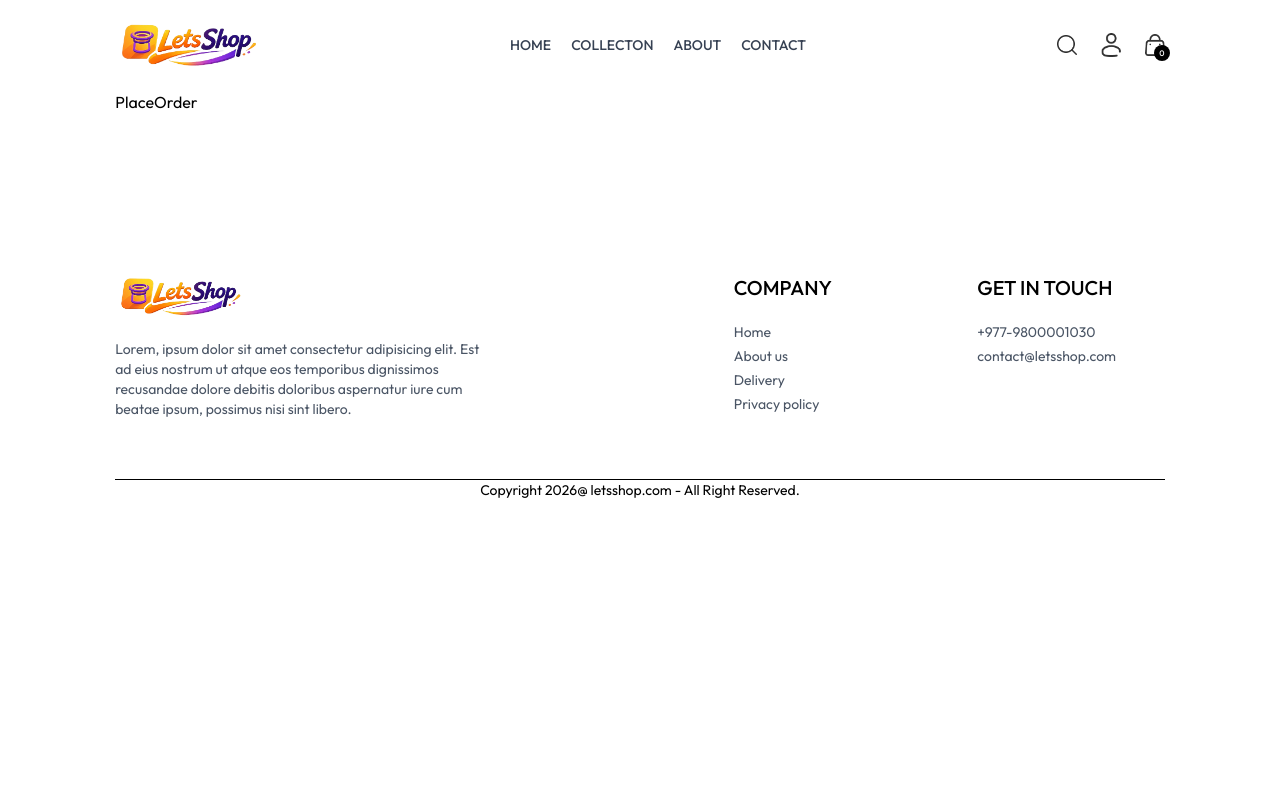
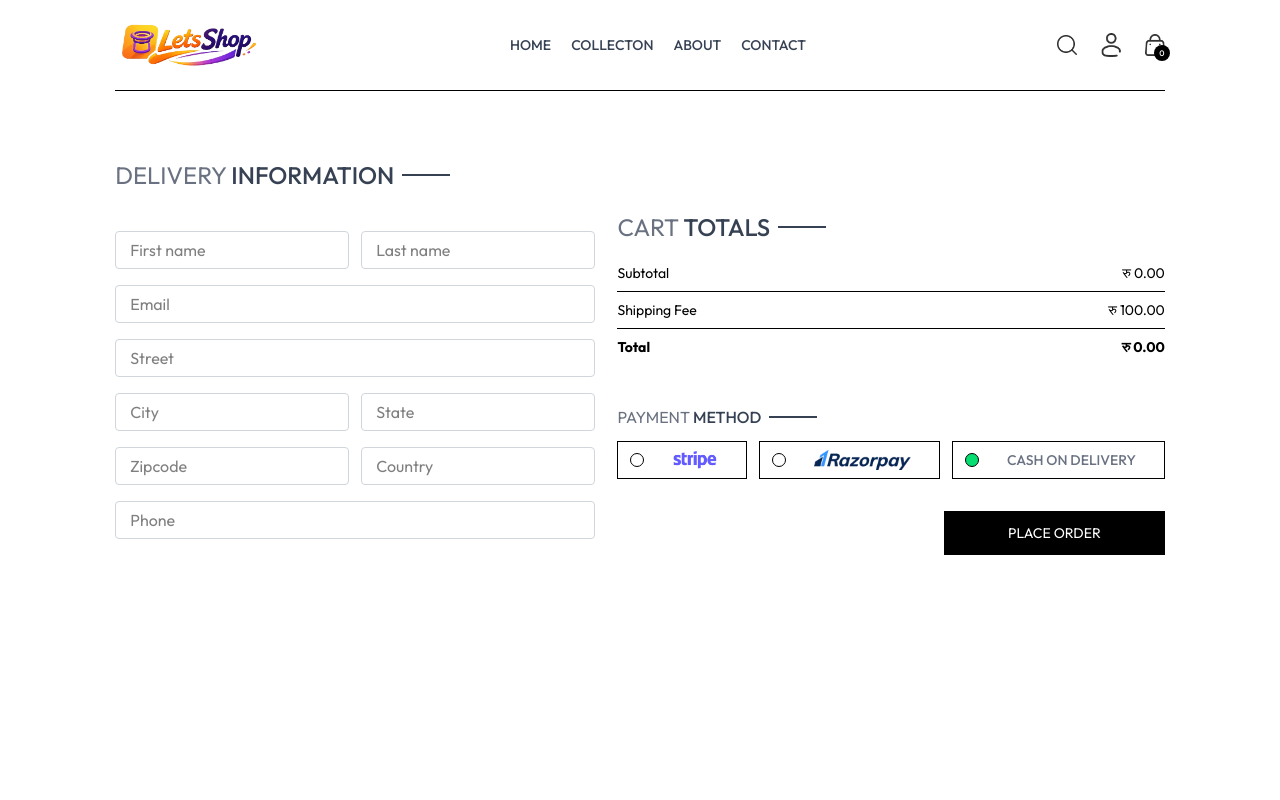
Before and after one commit to NishanSunar/LetsShop, a React (Vite) app in the folder Frontend/: page /placeOrder in a window 1280 px wide. Shown: the top 800 px of the page. Built offline with nearby package versions, Linux system fonts and the light colour scheme.

Commit message:
feat: place order page

```diff
--- a/Frontend/src/assets/assets.js
+++ b/Frontend/src/assets/assets.js
@@ -73,6 +73,7 @@
 import razorpay_logo from './razorpay_logo.png'
 import stripe_logo from './stripe_logo.png'
 import cross_icon from './cross_icon.png'
+import _icon from './_icon.png'
 
 export const assets = {
     logo,
@@ -92,7 +93,8 @@
     contact_img,
     razorpay_logo,
     stripe_logo,
-    cross_icon
+    cross_icon,
+    _icon
 }
 
 export const products = [
--- a/Frontend/src/context/ShopContext.jsx
+++ b/Frontend/src/context/ShopContext.jsx
@@ -1,7 +1,7 @@
 import { createContext, useEffect, useState } from "react";
 import { products } from "../assets/assets";
 import { ToastContainer, toast } from 'react-toastify';
-
+import {useNavigate} from 'react-router'
 export const ShopContext = createContext();
 
 const ShopContextProvider = (props) =>{
@@ -11,6 +11,7 @@
     const [search, setSearch] = useState('')
     const [showSearch, setShowSearch] = useState(false)
     const [cartItems, setCartItems] = useState({})
+    const navigate = useNavigate()
 
 
     const addToCart = async (itemId, size) =>{
@@ -81,7 +82,7 @@
         cartItems, addToCart,
         getCartCount,
         updateQuantity,
-        getCartAmount
+        getCartAmount, navigate
     }
 
     return (
--- a/Frontend/src/pages/Cart.jsx
+++ b/Frontend/src/pages/Cart.jsx
@@ -6,7 +6,7 @@
 
 const Cart = () => {
 
-  const {products, currency, cartItems, updateQuantity} = useContext(ShopContext)
+  const {products, currency, cartItems, updateQuantity, navigate} = useContext(ShopContext)
 
   const [cartData, setCartData] = useState([])
 
@@ -63,6 +63,9 @@
       <div className='flex justify-end my-20'>
         <div className='w-full sm:w-112.5'>
           <CartTotal/>
+          <div className='w-full text-end'>
+            <button onClick={()=> navigate('/placeOrder')} className='bg-black text-white text-sm my-8 px-8 py-3'>PROCEED TO CHECKOUT</button>
+          </div>
         </div>
       </div>
 
--- a/Frontend/src/pages/PlaceOrder.jsx
+++ b/Frontend/src/pages/PlaceOrder.jsx
@@ -1,8 +1,62 @@
-import React from 'react'
+import React, { useContext, useState } from 'react'
+import Title from '../components/Title'
+import CartTotal from '../components/CartTotal'
+import { assets } from '../assets/assets'
+import { ShopContext } from '../context/ShopContext'
 
 const PlaceOrder = () => {
+  const [method, setMethod] = useState('cod')
+  const {navigate} = useContext(ShopContext)
   return (
-    <div>PlaceOrder</div>
+
+    <div className='flex flex-col sm:flex-row justify-between gap-4 pt-5 sm:pt-14 min-h-[80vh] border-t'>
+      <div className='flex flex-col gap-4 w-full sm:max-w-[480px]'>
+        <div className='text-xl sm:text-2xl my-3'>
+          <Title  text1={'DELIVERY'} text2={'INFORMATION'}/>
+        </div>
+        <div className='flex gap-3'>
+          <input className='border border-gray-300 rounded py-1.5 px-3.5 w-full' placeholder='First name' type="text" />
+           <input className='border border-gray-300 rounded py-1.5 px-3.5 w-full' placeholder='Last name' type="text" />
+        </div>
+        <input className='border border-gray-300 rounded py-1.5 px-3.5 w-full' placeholder='Email' type="email" />
+        <input className='border border-gray-300 rounded py-1.5 px-3.5 w-full' placeholder='Street' type="text" />
+        <div className='flex gap-3'>
+          <input className='border border-gray-300 rounded py-1.5 px-3.5 w-full' placeholder='City' type="text" />
+           <input className='border border-gray-300 rounded py-1.5 px-3.5 w-full' placeholder='State' type="text" />
+        </div>
+        <div className='flex gap-3'>
+          <input className='border border-gray-300 rounded py-1.5 px-3.5 w-full' placeholder='Zipcode' type="number" />
+           <input className='border border-gray-300 rounded py-1.5 px-3.5 w-full' placeholder='Country' type="text" />
+        </div>
+        <input className='border border-gray-300 rounded py-1.5 px-3.5 w-full' placeholder='Phone' type="number" />
+      </div>
+
+      <div className='mt-8'>
+        <div className='mt-8 min-w-80'>
+          <CartTotal/>
+        </div>
+        <div className='mt-12'>
+          <Title text1={'PAYMENT'} text2={'METHOD'}/>
+          <div className='flex gap-3 flex-col lg:flex-row'>
+            <div onClick={()=>setMethod('strip')} className='flex items-center gap-3 border p-2 px-3 cursor-pointer'>
+              <p className={`min-w-3.5 h-3.5 border rounded-full ${method === 'strip' ? 'bg-green-400' : ''}`}></p>
+              <img className='h-5 mx-4 ' src={assets.stripe_logo} alt="" />
+            </div>
+            <div onClick={()=> setMethod('razorpay')} className='flex items-center gap-3 border p-2 px-3 cursor-pointer'>
+              <p className={`min-w-3.5 h-3.5 border rounded-full ${method === 'razorpay' ? 'bg-green-400' : ''}`}></p>
+              <img className='h-5 mx-4 ' src={assets.razorpay_logo} alt="" />
+            </div>
+            <div onClick={()=>setMethod('cod')} className='flex items-center gap-3 border p-2 px-3 cursor-pointer'>
+              <p className={`min-w-3.5 h-3.5 border rounded-full ${method === 'cod' ? 'bg-green-400' : ''}`}></p>
+              <p className='text-gray-500 text-sm font-medium mx-4'>CASH ON DELIVERY</p>
+            </div>
+          </div>
+          <div className='w-full text-end mt-8'>
+            <button onClick={()=> navigate('/orders')} className='bg-black text-white px-16 py-3 text-sm'>PLACE ORDER</button>
+          </div>
+        </div>
+      </div>
+    </div>
   )
 }
 
```
Also changed, not shown: Frontend/src/assets/_Icon.png (added).
